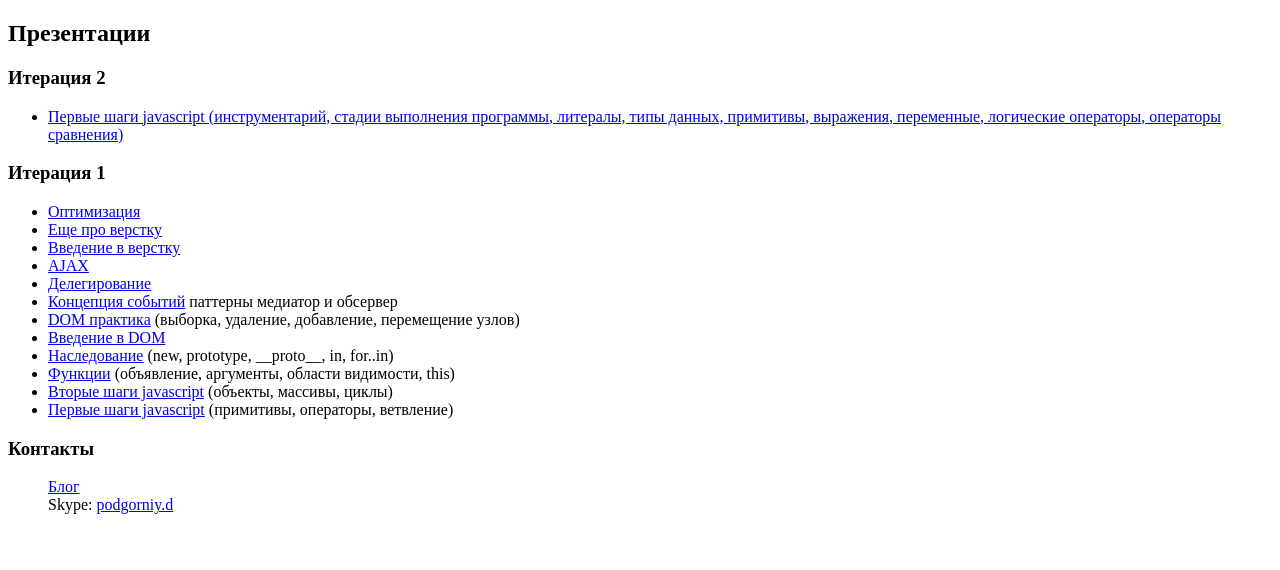
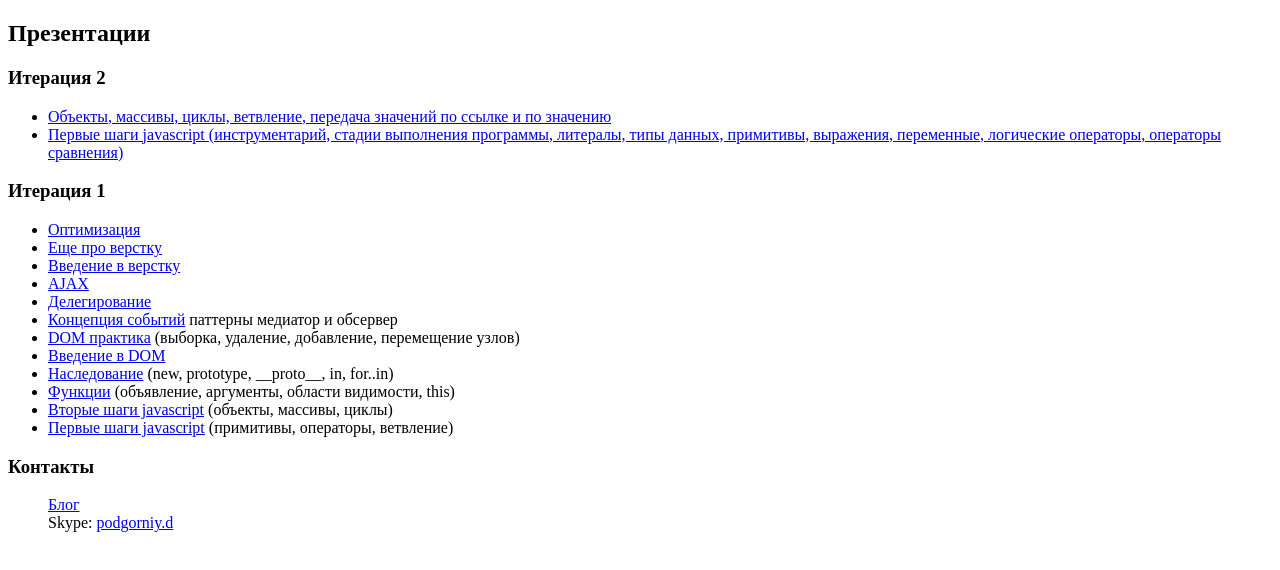
Before and after one commit to i-do/podgorniy.github.com, a plain HTML site: page index.html in a window 1280 px wide. Drawn offline with Linux system fonts and the light colour scheme.

Commit message:
Arrays, objects, loops

```diff
--- a/index.html
+++ b/index.html
@@ -9,6 +9,7 @@
 
 	<h3>Итерация 2</h3>
 	<ul>
+		<li><a href="presentation/index.html?presentation=javascript-intro2-1" target="_blank">Объекты, массивы, циклы, ветвление, передача значений по ссылке и по значению</a></li>
 		<li><a href="presentation/index.html?presentation=javascript-intro-1" target="_blank">Первые шаги javascript (инструментарий, стадии выполнения программы, литералы, типы данных, примитивы, выражения, переменные, логические операторы, операторы сравнения)</a></li>
 	</ul>
 
```
Also changed, not shown: 2 other files.
